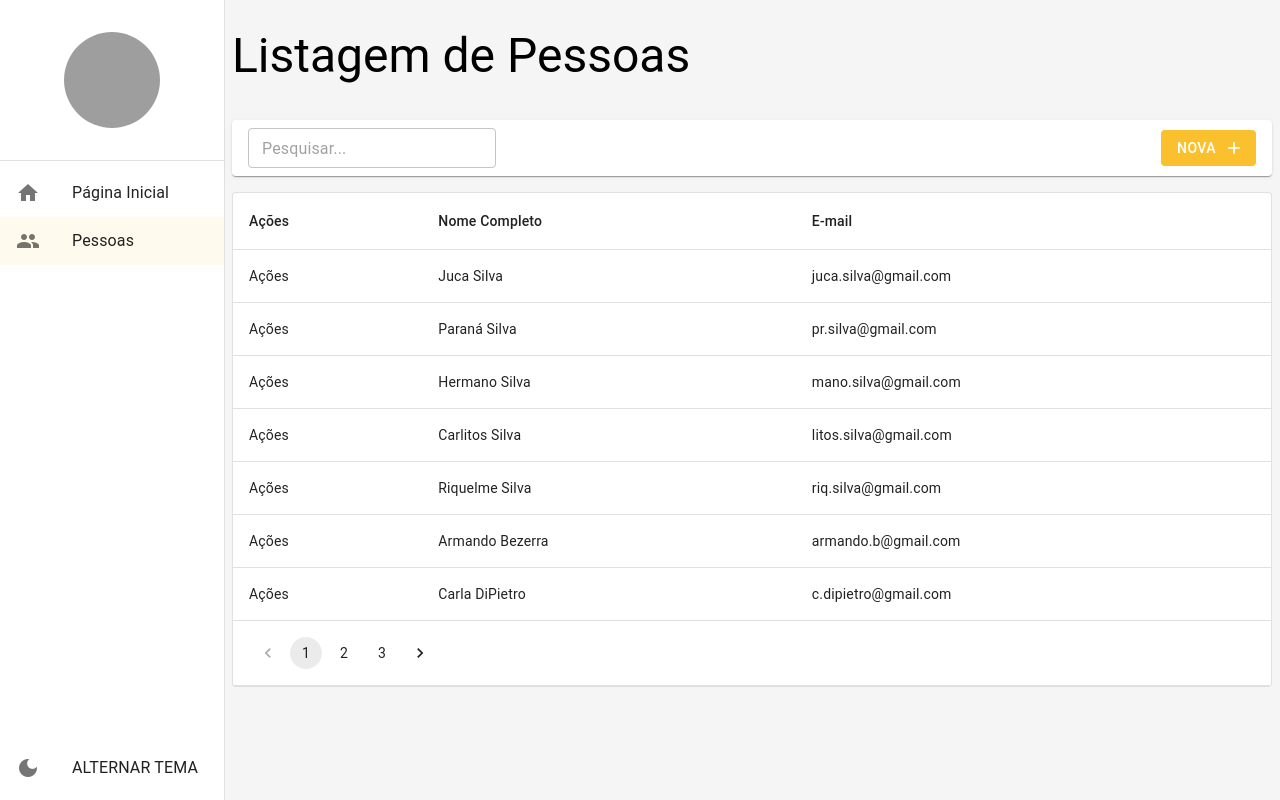
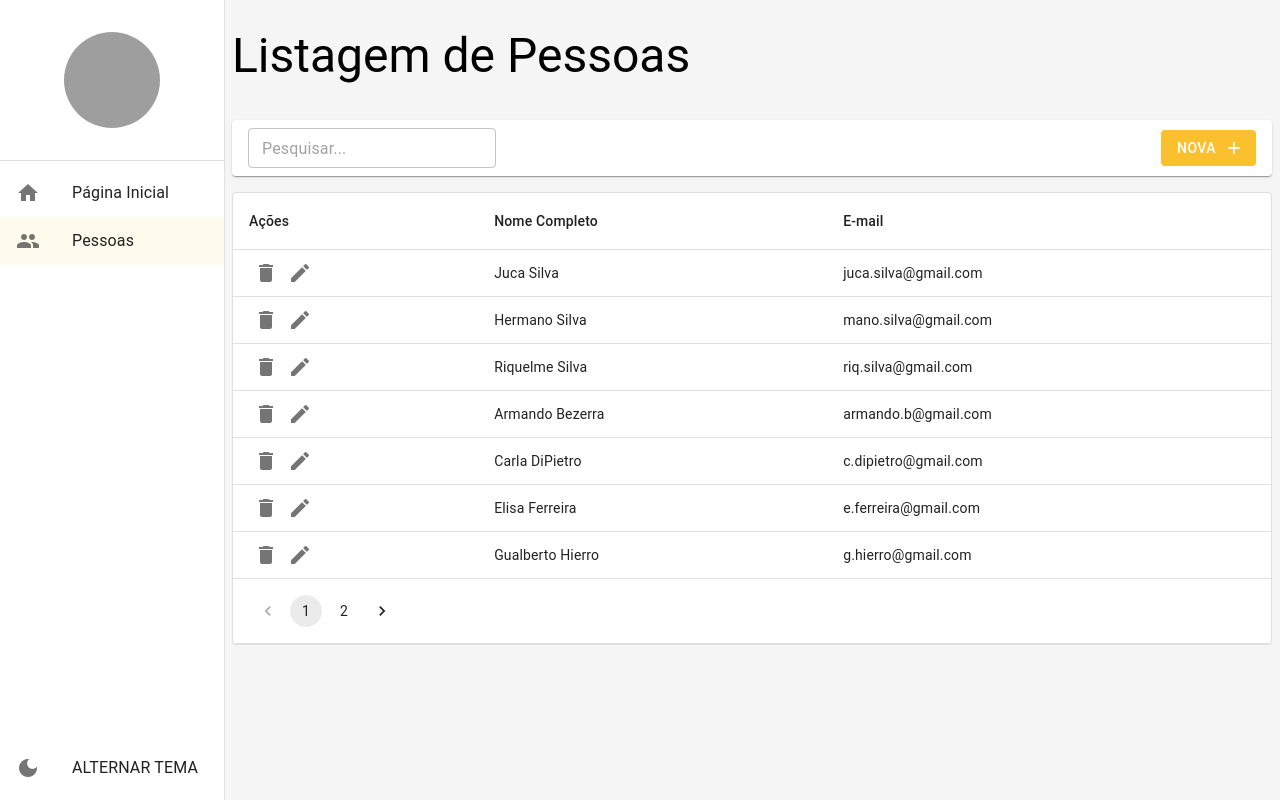
Before and after one commit to tiagodetarso/react-mui-type, a React (Create React App) app: page /pessoas in a window 1280 px wide. Built offline with nearby package versions, Linux system fonts and the light colour scheme; data requests are answered from the project's data file; grey boxes are pictures that could not be loaded.

Commit message:
feat: pessoas list actions

```diff
--- a/mock/database.json
+++ b/mock/database.json
@@ -1,94 +1,82 @@
 {
   "pessoas": [
     {
-            "id":1,
+      "id": 1,
       "nomeCompleto": "Juca Silva",
       "email": "juca.silva@gmail.com",
-            "cidadeId":1
+      "cidadeId": 1
     },
     {
-            "id":2,
-            "nomeCompleto": "Paraná Silva",
-            "email": "pr.silva@gmail.com",
-            "cidadeId":1
+      "id": 3,
+      "nomeCompleto": "Hermano Silva",
+      "email": "mano.silva@gmail.com",
+      "cidadeId": 1
     },
     {
-            "id":3,
-            "nomeCompleto": "Hermano Silva",
-            "email": "mano.silva@gmail.com",
-            "cidadeId":1
+      "id": 5,
+      "nomeCompleto": "Riquelme Silva",
+      "email": "riq.silva@gmail.com",
+      "cidadeId": 1
     },
     {
-            "id":4,
-            "nomeCompleto": "Carlitos Silva",
-            "email": "litos.silva@gmail.com",
-            "cidadeId":1
+      "id": 6,
+      "nomeCompleto": "Armando Bezerra",
+      "email": "armando.b@gmail.com",
+      "cidadeId": 1
     },
     {
-            "id":5,
-            "nomeCompleto": "Riquelme Silva",
-            "email": "riq.silva@gmail.com",
-            "cidadeId":1
+      "id": 7,
+      "nomeCompleto": "Carla DiPietro",
+      "email": "c.dipietro@gmail.com",
+      "cidadeId": 1
     },
     {
-            "id":6,
-            "nomeCompleto": "Armando Bezerra",
-            "email": "armando.b@gmail.com",
-            "cidadeId":1
+      "id": 8,
+      "nomeCompleto": "Elisa Ferreira",
+      "email": "e.ferreira@gmail.com",
+      "cidadeId": 1
     },
     {
-            "id":7,
-            "nomeCompleto": "Carla DiPietro",
-            "email": "c.dipietro@gmail.com",
-            "cidadeId":1
+      "id": 9,
+      "nomeCompleto": "Gualberto Hierro",
+      "email": "g.hierro@gmail.com",
+      "cidadeId": 1
     },
     {
-            "id":8,
-            "nomeCompleto": "Elisa Ferreira",
-            "email": "e.ferreira@gmail.com",
-            "cidadeId":1
+      "id": 10,
+      "nomeCompleto": "Ida Junqueira",
+      "email": "ida.j@gmail.com",
+      "cidadeId": 1
     },
     {
-            "id":9,
-            "nomeCompleto": "Gualberto Hierro",
-            "email": "g.hierro@gmail.com",
-            "cidadeId":1
+      "id": 11,
+      "nomeCompleto": "Keno Lopes",
+      "email": "keno.lopes@gmail.com",
+      "cidadeId": 1
     },
     {
-            "id":10,
-            "nomeCompleto": "Ida Junqueira",
-            "email": "ida.j@gmail.com",
-            "cidadeId":1
+      "id": 12,
+      "nomeCompleto": "Maria Nunes",
+      "email": "maria.numes@gmail.com",
+      "cidadeId": 1
     },
     {
-            "id":11,
-            "nomeCompleto": "Keno Lopes",
-            "email": "keno.lopes@gmail.com",
-            "cidadeId":1
+      "id": 13,
+      "nomeCompleto": "Orlando Passos",
+      "email": "o.passos@gmail.com",
+      "cidadeId": 1
     },
     {
-            "id":12,
-            "nomeCompleto": "Maria Nunes",
-            "email": "maria.numes@gmail.com",
-            "cidadeId":1
+      "id": 14,
+      "nomeCompleto": "Queli Reis",
+      "email": "quelinguica@gmail.com",
+      "cidadeId": 1
     },
     {
-            "id":13,
-            "nomeCompleto": "Orlando Passos",
-            "email": "o.passos@gmail.com",
-            "cidadeId":1
-        },
-        {
-            "id":14,
-            "nomeCompleto": "Queli Reis",
-            "email": "quelinguica@gmail.com",
-            "cidadeId":1
-        },
-        {
-            "id":15,
+      "id": 15,
       "nomeCompleto": "Suely Tenório",
       "email": "suely.t@gmail.com",
-            "cidadeId":1
+      "cidadeId": 1
     }
   ]
 }
--- a/src/pages/pessoas/ListagemDePessoa.tsx
+++ b/src/pages/pessoas/ListagemDePessoa.tsx
@@ -1,6 +1,6 @@
 import { useEffect, useMemo, useState } from 'react'
-import { useSearchParams } from 'react-router-dom'
-import { Table, TableBody, TableCell, TableContainer, TableHead, TableRow, Paper, TableFooter, LinearProgress, Pagination } from '@mui/material'
+import { useNavigate, useSearchParams } from 'react-router-dom'
+import { Table, TableBody, TableCell, TableContainer, TableHead, TableRow, Paper, TableFooter, LinearProgress, Pagination, IconButton, Icon } from '@mui/material'
 
 import { useDebounce } from '../../shared/hooks'
 import { LayoutBaseDePagina } from '../../shared/layouts'
@@ -12,6 +12,7 @@
 export const ListagemDePessoa: React.FC = () => {
     const [searchParams, setSearchParams] = useSearchParams()
     const { debounce } = useDebounce(2000)
+    const navigate = useNavigate()
 
     const [rows, setRows] = useState<IListagemPessoa[]>([])
     const [totalCount, setTotalCount] = useState(0)
@@ -45,6 +46,28 @@
         })
     },[busca, pagina])
 
+
+    const handleDelete = (id: number) => {
+
+        if (confirm('Realmente deseja apagar o registro?')) {
+            pessoasServices.deleteById(id)
+                .then( result => {
+                    if (result instanceof Error) {
+                        alert(result.message)
+                    } else {
+                        setRows(oldRows => {
+
+                            return [
+                                ...oldRows.filter(oldRow => oldRow.id !== id)
+                            ]
+                        })
+                        alert('Registro Apagado com sucesso!')
+                    }
+                })
+        }
+
+    }
+
     return (
         <LayoutBaseDePagina
             titulo='Listagem de Pessoas'
@@ -70,9 +93,16 @@
 
                         {rows.map(row => (
                             <TableRow key={row.id}>
-                                <TableCell>Ações</TableCell>
-                                <TableCell>{row.nomeCompleto}</TableCell>
-                                <TableCell>{row.email}</TableCell>
+                                <TableCell size='small'>
+                                    <IconButton size='small' onClick={() => handleDelete(row.id)}>
+                                        <Icon>delete</Icon>
+                                    </IconButton>
+                                    <IconButton size='small' onClick={() => navigate(`/pessoas/detalhe/${row.id}`)}>
+                                        <Icon>edit</Icon>
+                                    </IconButton>
+                                </TableCell>
+                                <TableCell size='small'>{row.nomeCompleto}</TableCell>
+                                <TableCell size='small'>{row.email}</TableCell>
                             </TableRow>
                         ))}
 
--- a/src/routes/index.tsx
+++ b/src/routes/index.tsx
@@ -28,7 +28,7 @@
 
             <Route path="/pessoas" element={<ListagemDePessoa />}/>
 
-            {/*<Route path="/cidades/detalhe/:id" element={<DetalheDeCidade />}/>*/}
+            <Route path="/pessoas/detalhe/:id" element={<p>Detalhe</p>}/>*/
 
             <Route path="*" element={<Navigate to="/inicio"/>}/>
         </Routes>
```
Lines whose indentation alone changed are shown as unchanged.
